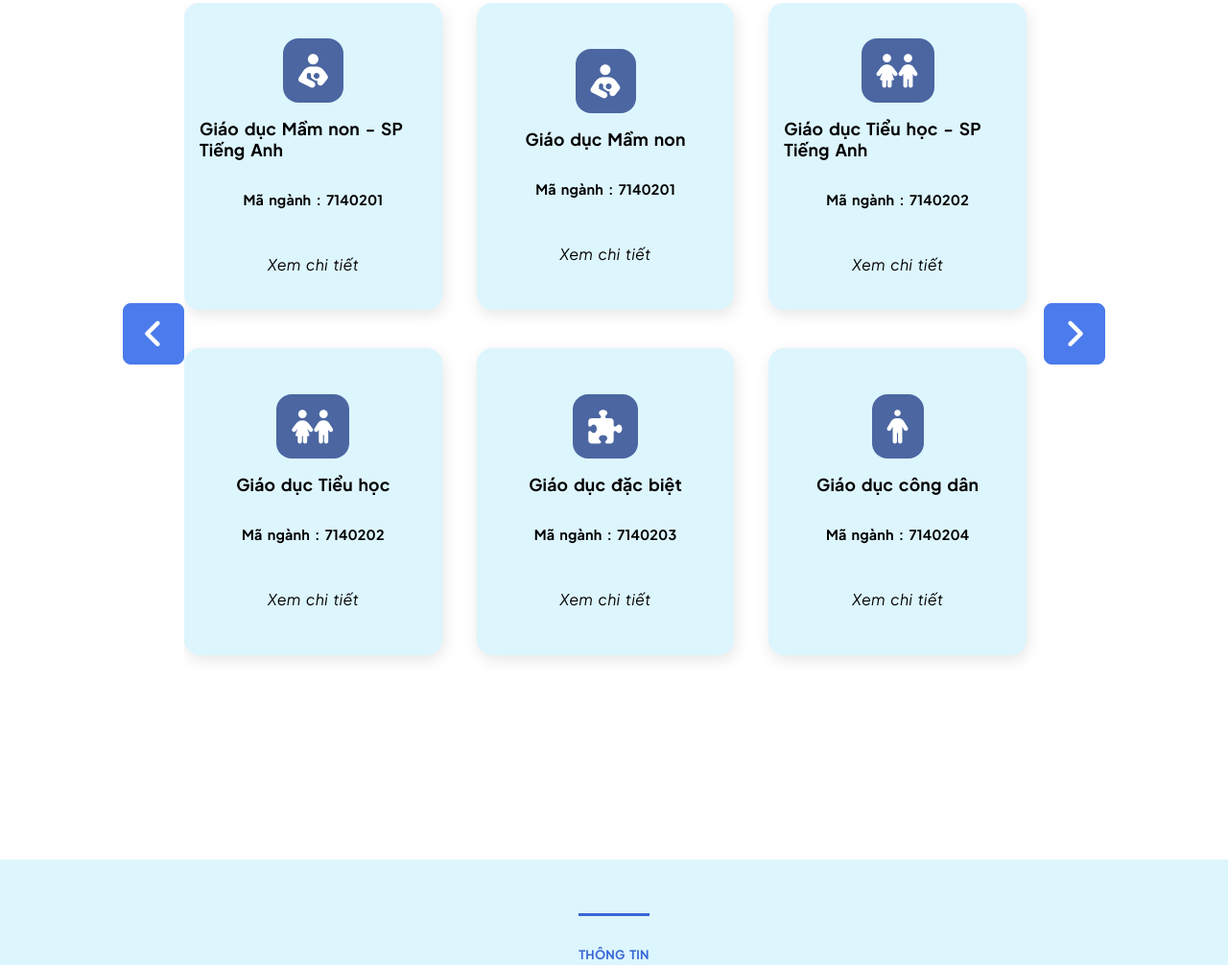
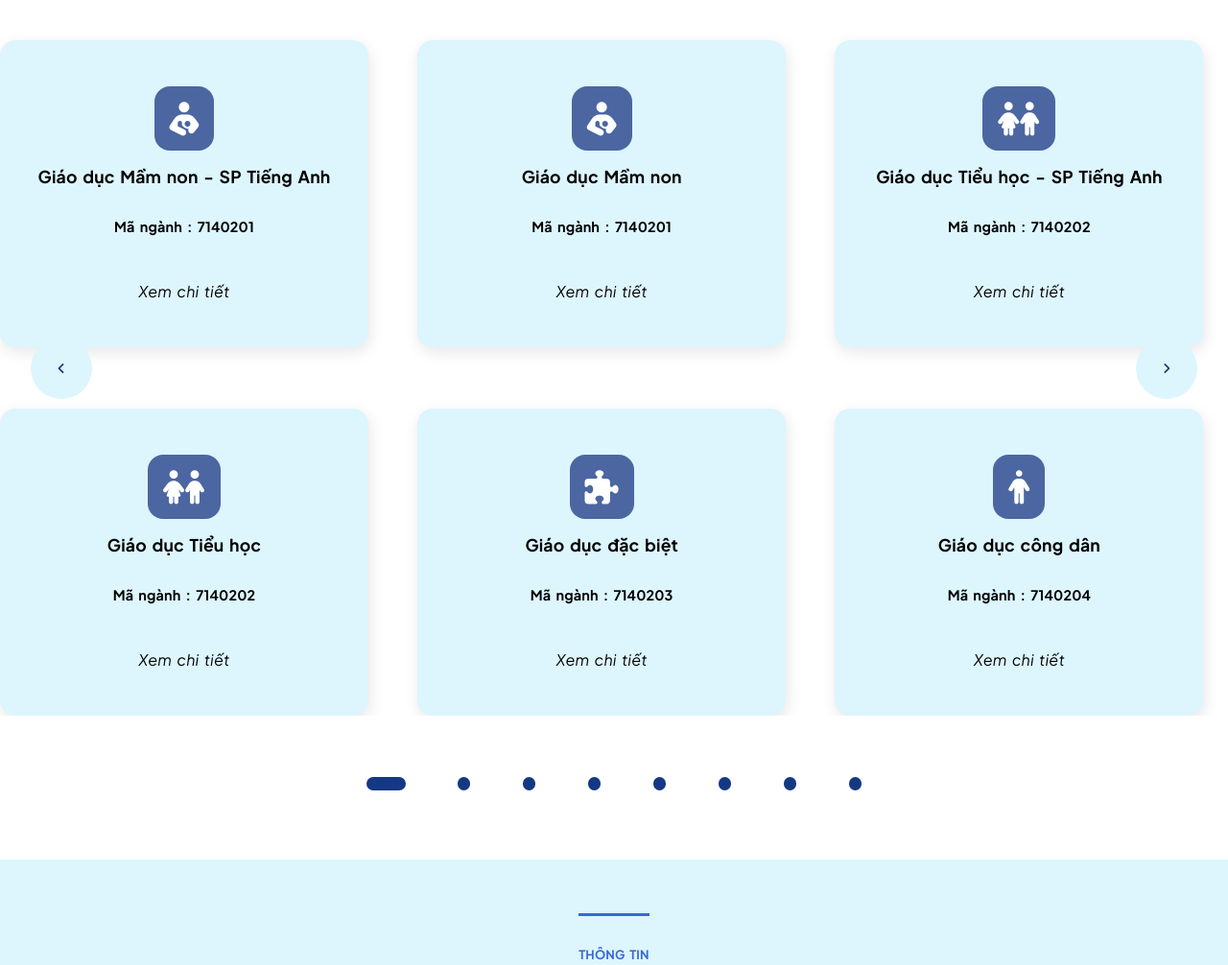
Before and after one commit to TheFatGreyCAt/Web-Tuyen-Sinh, a plain HTML site: page home.html in a window 1280 px wide. Shown: the part 1327-2333 px from the top of the page at 96% size. Drawn offline with Linux system fonts and the light colour scheme.

Commit message:
slide-bar-finish

```diff
--- a/CSS/style.css
+++ b/CSS/style.css
@@ -110,7 +110,7 @@ a{
 
 /* user */
 #user-btn,
-.search-btn
+#search-btn
 {
     font-size: 1.5rem; margin-right: 3rem;
     background-color: var(--grey);
@@ -248,7 +248,7 @@ a{
 .stg-box{
     display: flex; flex-direction: column;
     flex-wrap: wrap;
-    overflow: hidden;
+    /* overflow: hidden; */
     align-items: center;
     gap: 2rem; margin-top: 5rem;
     width: 70%; height: 70rem;
@@ -293,77 +293,72 @@ a{
 .admission:hover{
     border: .18rem solid var(--dark-blue);
 }
-/*
-.admission-slide-show .scroll-bar {
-    width: 70%; height: 2rem;
-    overflow: auto;
-    margin-bottom: 8rem;
+
+/* slide-show */
+
+.slider{
+    width: 88rem; height: 49rem;
+    max-width: 100vw;
+    margin: auto;
+    position: relative;
+    overflow: hidden;
 }
 
-.scroll-bar:hover .scrollbar-track {
-    height: .33rem;
+.stg-box{
+    position: absolute;
+    top: 0; left: 0;
+    height: 88%;
+    display: flex;
+    width: max-content;
+    transition: 1s;
 }
 
-.scroll-bar .scrollbar-track {
-    width: 100%; height: .24rem;
-    background-color: var(--grey);
-    position: relative;
-    display: flex; align-items: center;
-    border-radius: .48rem;
+.stg-box .slide-show{
+    width: 88rem; height: 88%;
+    max-width: 100vw;
+
 }
 
-.scroll-bar .scrollbar-thumb {
-    width: 15%; height: 100%;
-    background-color: var(--main-color);
-    position: absolute;
-    cursor: grab;
-    border-radius: inherit;
+.buttons-slide{
+    position: relative;
+    bottom: 40%;
+    width: 95%;
+    display: flex;
+    justify-content: space-between;
 }
 
-.scroll-bar .scrollbar-thumb:active {
-    cursor: grabbing;
-    height: .67rem;
-    top: -.167rem;
-}
-
-.scroll-bar .scrollbar-thumb::after
-{
-    content: "";
-    position: absolute;
-    left: 0; right: 0;
-    top: -.83rem; bottom: -.83rem;
-} */
-
-.slide-btn{
-    position: absolute;
-    height: 4rem; width: 4rem;
-    background-color: var(--light-blue); color: white;
-    border-radius: 0.5rem;
-    font-size: 2.2rem;
-    border: .1rem solid var(--light-blue);
+.buttons-slide button{
+    width: 4rem; height: 4rem;
+    border-radius: 50%;
+    background-color: var(--aqua); color: var(--dark-blue);
+    border: none;
+    font-weight: bold;
     cursor: pointer;
     z-index: 1000;
 }
 
-.admission-slide-show #prev-slide{
-    left: 10%;
-    top: 51%;
+.dots{
+    position: absolute;
+    bottom: .85rem; left: 0;
+    margin: 0; padding: 0;
+    display: flex; justify-content: center;
+    width: 100%;
+    color: var(--dark-blue);
+    z-index: 1000;
 }
 
-.admission-slide-show #next-slide{
-    right: 10%;
-    top: 51%;
+.dots li{
+    list-style: none;
+    width: .85rem; height: .85rem;
+    margin: 1.7rem;
+    background-color: var(--dark-blue);
+    border-radius: 1.7rem;
+    transition: 1s;
 }
 
-.admission-slide-show .slide-btn:hover{
-    background-color: rgb(52, 52, 142);
-    border: none;
+.dots li.dot-active{
+    width: 2.55rem;
 }
-
-.hidden {
-    display: none;
-}
-
 
 /* info2025 */
 
@@ -515,3 +510,9 @@ footer{
     font-size: 1rem;
     padding-bottom: 2rem;
 }
+
+@media screen and (max-width: 768px){
+    .slider{
+        width: 34rem;
+    }
+}
--- a/JS/script.js
+++ b/JS/script.js
@@ -6,26 +6,50 @@ document.querySelector('#user-btn').onclick = () => {
 
 // admission-slide-show
 
-let slideIndex = 0;
-const slideShow = document.querySelector('.stg-box');
-const slides = document.querySelectorAll('.slide-show');
+let list = document.querySelector('.slider .stg-box');
+let items = document.querySelectorAll('.slider .stg-box .slide-show');
+let dots = document.querySelectorAll('.admission-slide-show .dots li');
+let prev = document.getElementById('prev-slide');
+let next = document.getElementById('next-slide');
 
-const showSlide = (index) => {
-    let slideWidth = slides[0].offsetWidth;
-    slideShow.style.transform = 'translateX(' + (-slideWidth * index) + 'px)';
+let active = 0;
+let lengthItems = items.length - 1;
+
+next.onclick = function(){
+    if(active + 1 > lengthItems) active = 0;
+    else active += 1;
+    reloadSlider();
 }
 
-document.querySelector('#prev-slide').onclick = () => {
-    slideIndex = (slideIndex > 0) ? slideIndex - 1 : slides.length - 1;
-    showSlide(slideIndex);
+prev.onclick = function(){
+    if(active - 1 < 0) active = lengthItems;
+    else active -= 1;
+    reloadSlider();
 }
 
-document.querySelector('#next-slide').onclick = () => {
-    slideIndex = (slideIndex < slides.length - 1) ? slideIndex + 1 : 0;
-    showSlide(slideIndex);
+let autoSlide = setInterval( () => {next.click()}, 7000);
+
+function reloadSlider()
+{
+    let checkLeft = items[active].offsetLeft;
+    list.style.left = -checkLeft + 'px'
+
+    let lastActive = document.querySelector('.admission-slide-show .dots li.dot-active');
+    lastActive.classList.remove('dot-active');
+    dots[active].classList.add('dot-active');
+
+    clearInterval(autoSlide);
+    autoSlide = setInterval( () => {next.click()}, 7000);
 }
 
-showSlide(slideIndex);
+
+
+dots.forEach((li, key) => {
+    li.addEventListener('click', function(){
+        active = key;
+        reloadSlider();
+    } )
+} )
 
 //admission-method
 
@@ -37,5 +61,4 @@ document.querySelectorAll('.method-title').forEach(item => {
         });
         item.classList.toggle('active');
     });
-
 });
--- a/home.html
+++ b/home.html
@@ -50,7 +50,7 @@
                     <span>Nộp hồ sơ</span>
                 </a> can be change to the search btn     -->
             </nav>
-            <div class="fa-solid fa-magnifying-glass"></div>
+            <div id="search-btn" class="fa-solid fa-magnifying-glass"></div>
             <div id="user-btn" class="fas fa-user"></div>
         </div>
 
@@ -92,7 +92,7 @@
 
             </div>
 
-            <button id="prev-slide" class="slide-btn fas fa-angle-left"></button>
+            <div class="slider">
 
                 <div class="stg-box">
 
@@ -657,14 +657,23 @@
                     </div>
 
                 </div>
+            </div>
 
-            <button id="next-slide" class="slide-btn fas fa-angle-right"></button>
+            <div class="buttons-slide">
+                <button id="prev-slide" class="fa-solid fa-angle-left"></button>
+                <button id="next-slide" class="fa-solid fa-angle-right"></button>
+            </div>
 
-            <!-- <div class="scroll-bar">
-                <div class="scrollbar-track">
-                    <div class="scrollbar-thumb"></div>
-                </div>
-            </div> -->
+            <ul class="dots">
+                <li class="dot-active"></li>
+                <li></li>
+                <li></li>
+                <li></li>
+                <li></li>
+                <li></li>
+                <li></li>
+                <li></li>
+            </ul>
 
 
         </div>
```
Lines whose indentation alone changed are shown as unchanged.
